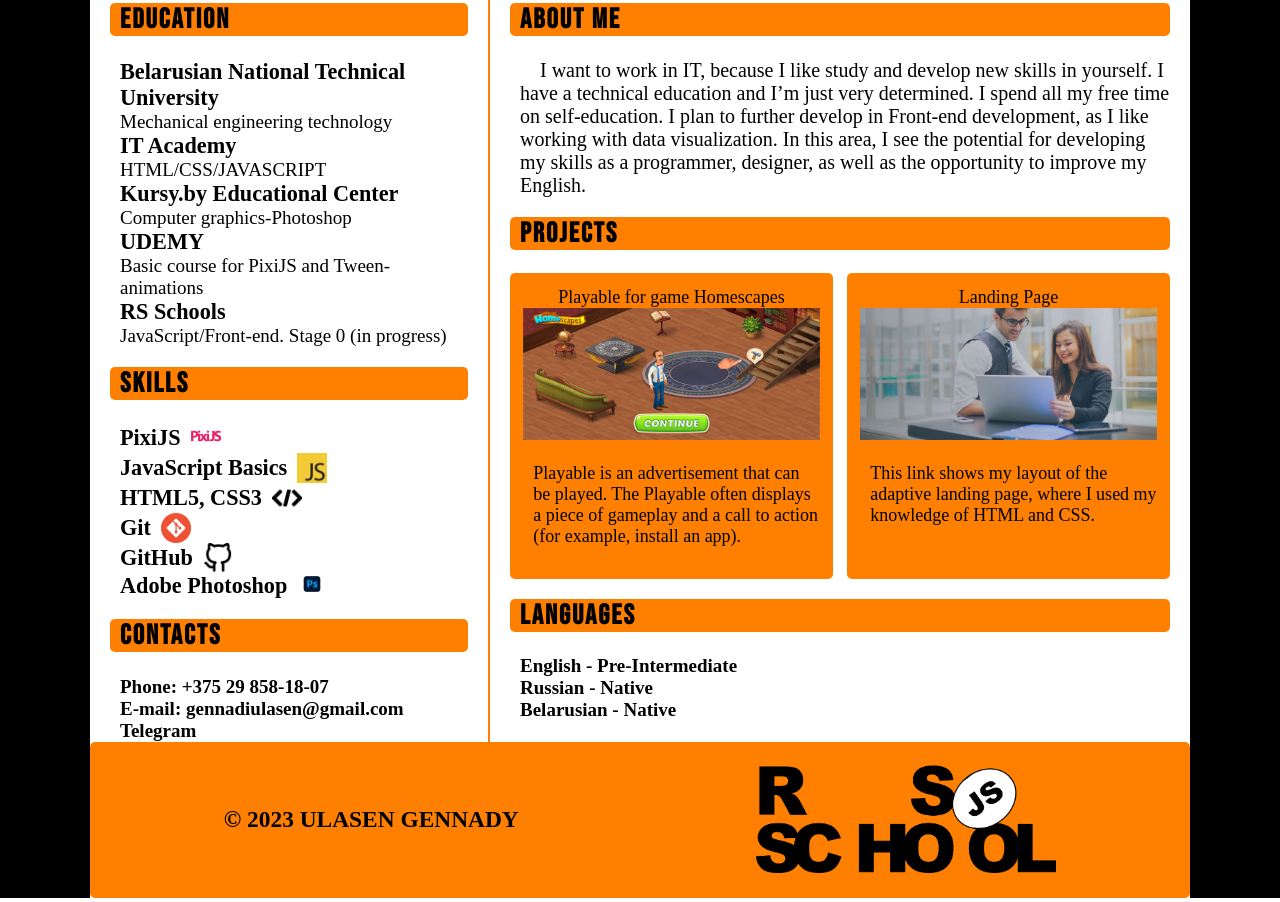
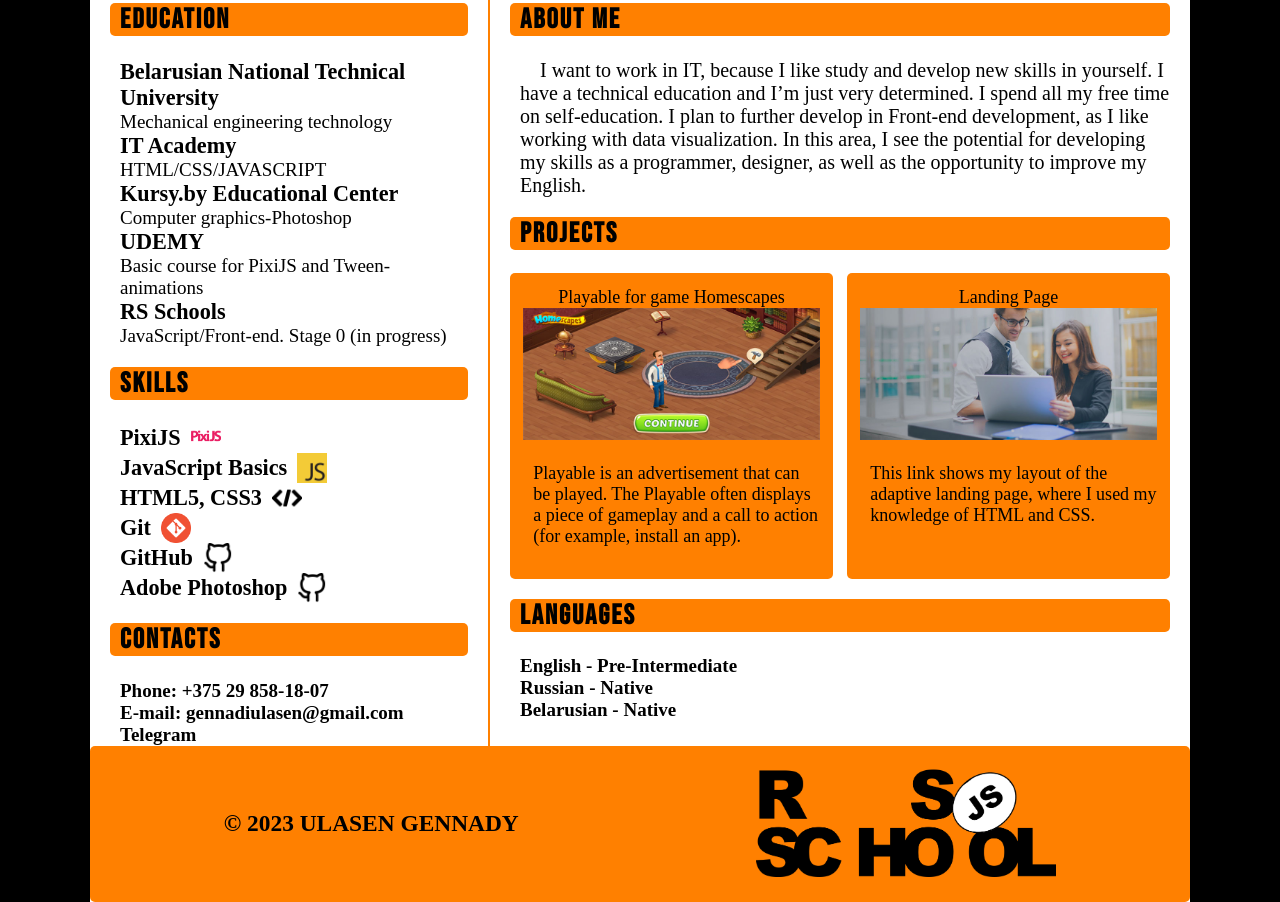
Before and after one commit to GennadyUlasen/CV, a plain HTML site: page index.html in a window 1280 px wide. Shown: the part 377-1279 px from the top of the page. Drawn offline with Linux system fonts and the light colour scheme; a web font is replaced by a local one.

Commit message:
index changed

```diff
--- a/index.html
+++ b/index.html
@@ -107,7 +107,7 @@
                                 <div class="education-item skills">
                                     <h3>Adobe Photoshop</h3>
                                     <div class="skills-photo">
-                                        <p><img src="/assets/images/photoshop.png" alt="photoshop icon"></p>
+                                        <p><img src="/assets/images/github.png" alt="photoshop icon"></p>
                                     </div>
                                 </div>
                             </div>
```
